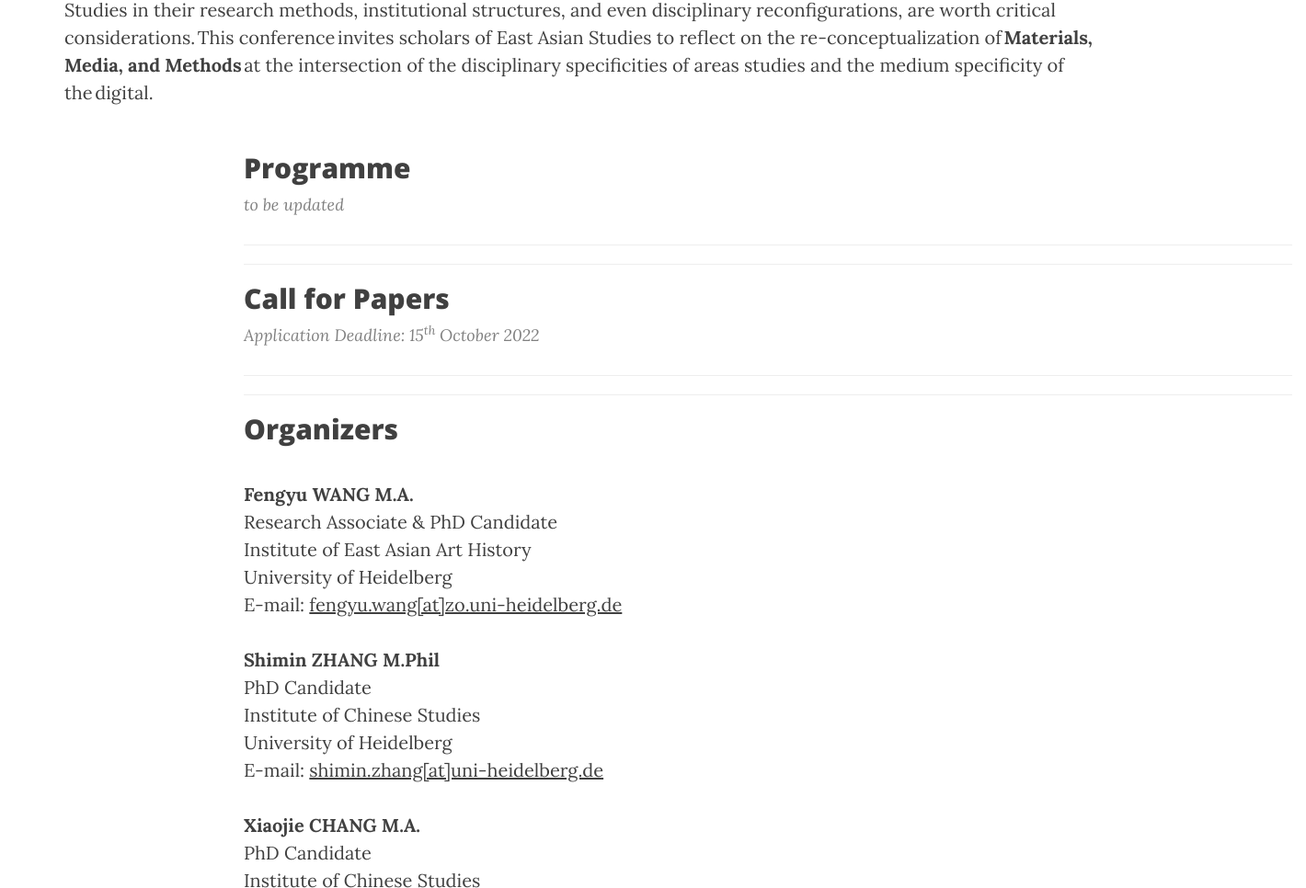
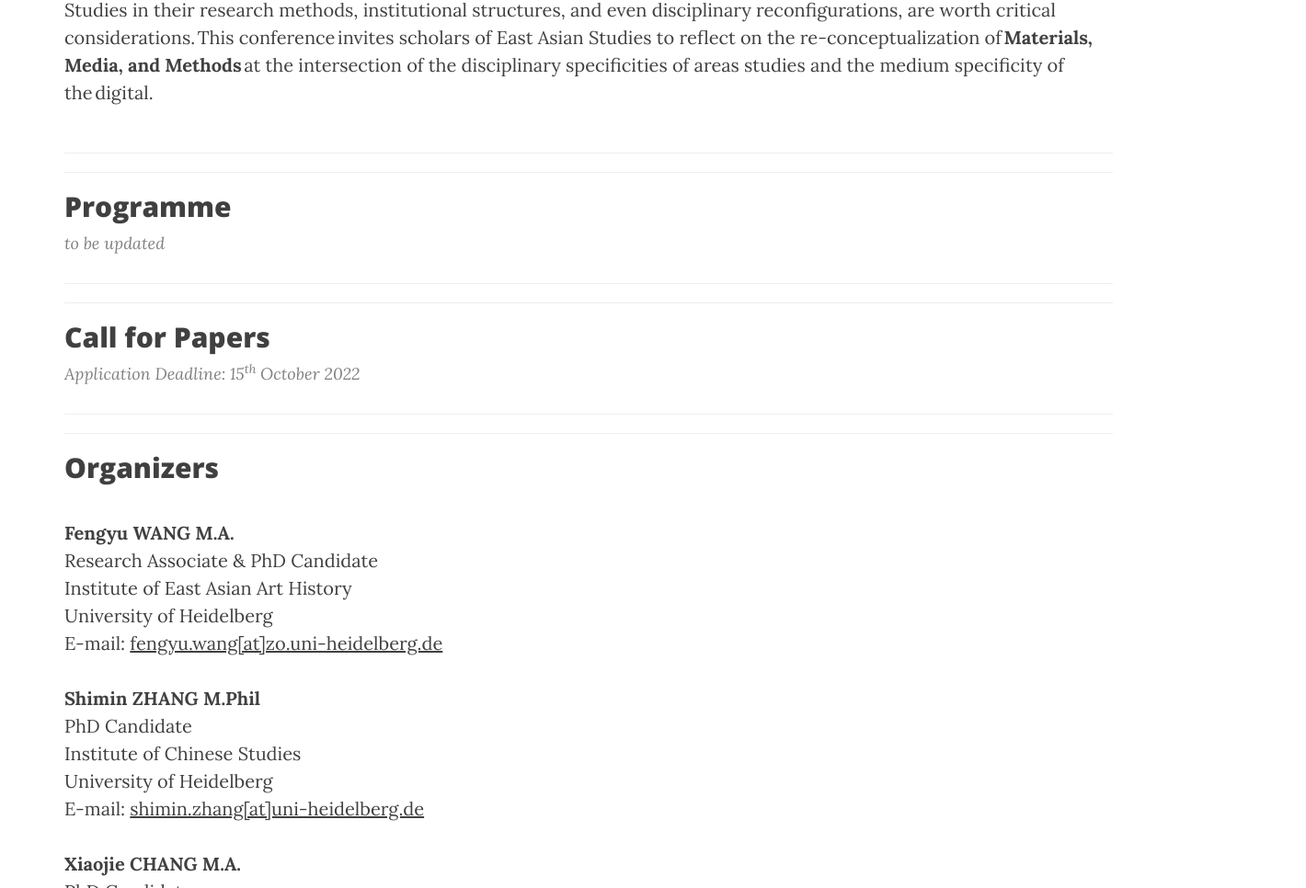
Before and after one commit to DHconf2022/DHconf2022.github.io, a website: page index.html in a window 1280 px wide. Shown: the part 1070-2036 px from the top of the page at 92% size, 1420 px wide, since content can reach past the window. Drawn offline with nearby package versions, Linux system fonts and the light colour scheme.

Commit message:
Update index.html

```diff
--- a/index.html
+++ b/index.html
@@ -112,7 +112,9 @@
 
                 <p>Digital Humanities embodies in research and practices a range of topics, from the digitization of premodern materials to the “born-digital” art productions, from computer recognition and analysis of texts and images to participatory research in digital communities, and from the creation of digital datasets to the construction of national cultural platforms. DH has developed into an “expanded field” structured by the relations and tensions among the diverse concepts and disciplines of its scholarship.1 In a post-digital era where a demarcation between the “analogue” and “digital” becomes less meaningful in the inevitable hybridization of the two, the far-reaching implications of the so-called computational turn for East Asian Studies in their research methods, institutional structures, and even disciplinary reconfigurations, are worth critical considerations. This conference invites scholars of East Asian Studies to reflect on the re-conceptualization of <b>Materials, Media, and Methods</b> at the intersection of the disciplinary specificities of areas studies and the medium specificity of the digital.   </p>
             </div>
-            <div class="col-lg-12 col-lg-offset-2 col-md-10 col-md-offset-1">
+            <div class="col-lg-12 col-lg-offset-0 col-md-10 col-md-offset-1">
+                <hr>
+                <hr>
                 <div class="post-preview">
                     <!--<a href="#">-->
                     <!--<a href="programme">-->
```
